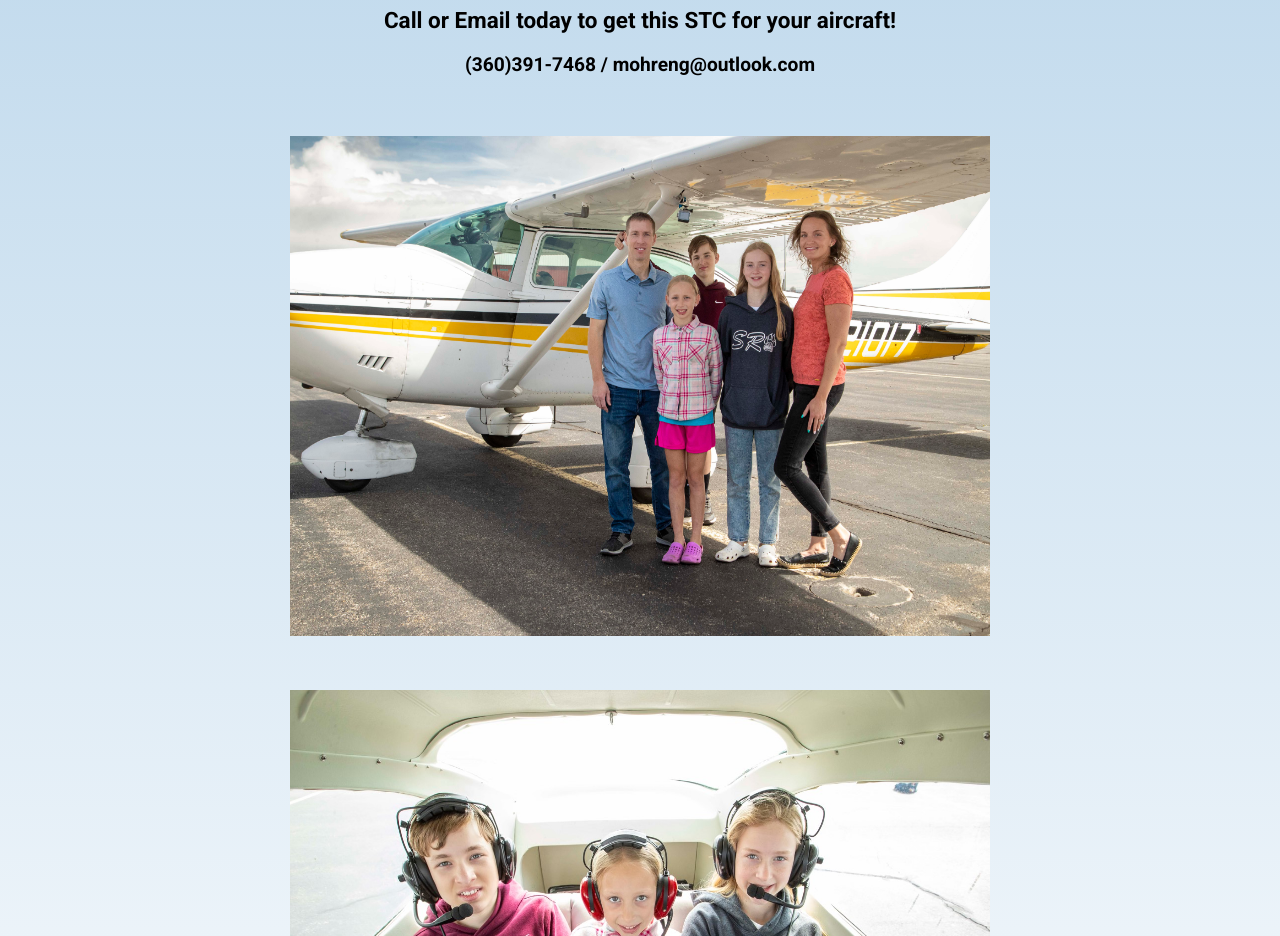
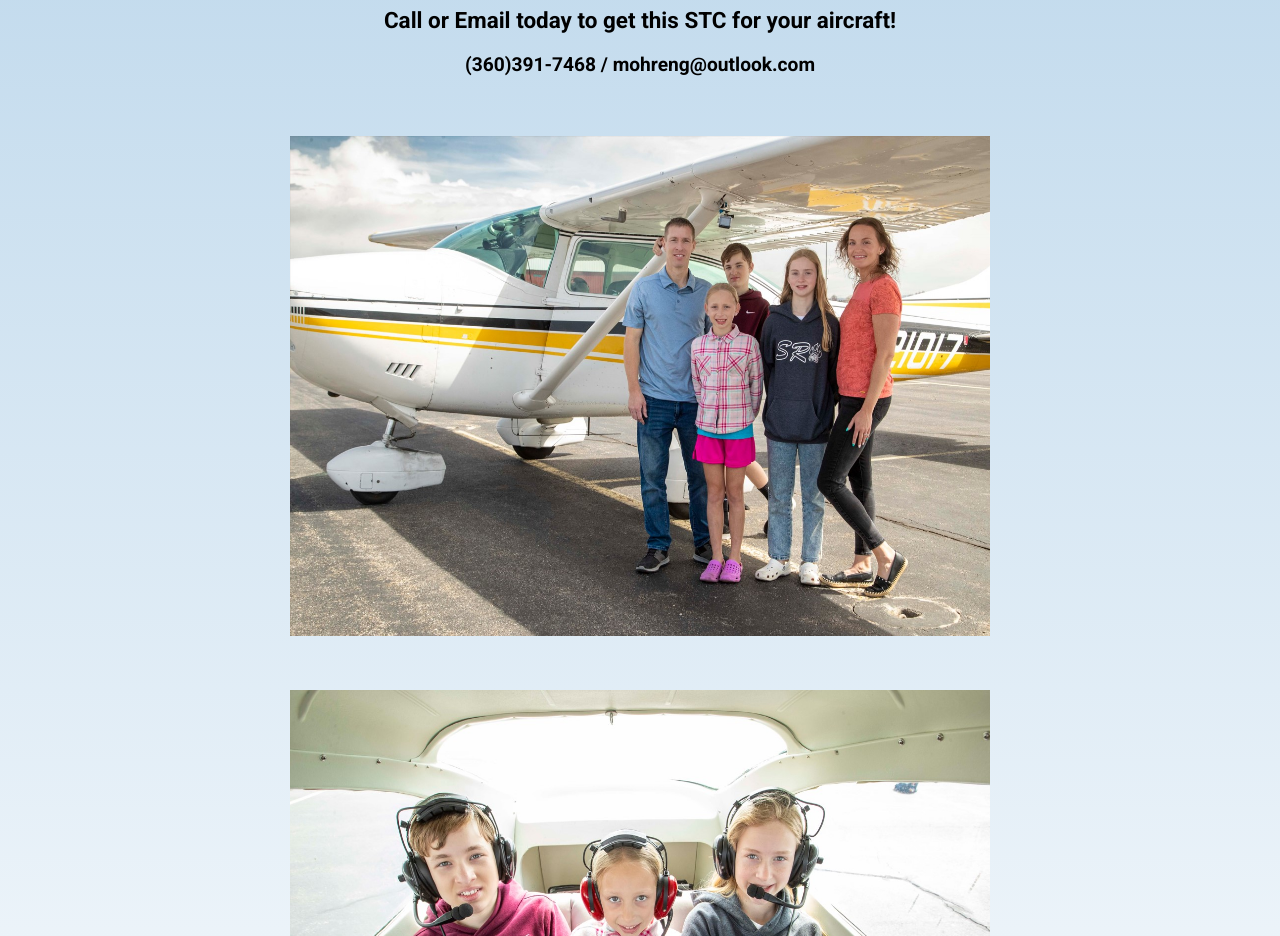
Before and after one commit to Twill1007/mohr_engineering, a Next.js app: page /work/stc in a window 1280 px wide. Shown: the part 2060-2996 px from the top of the page. Built offline with nearby package versions, Linux system fonts and the light colour scheme.

Commit message:
Family Outside of Plane Picture

```diff
--- a/src/app/work/stc/page.js
+++ b/src/app/work/stc/page.js
@@ -57,7 +57,7 @@ function STCPage() {
         <div>
           <Image
             // style={{ padding: "50px" }}
-            src="/A21I6288.jpg"
+            src="/familyOutsideOfPlane.jpg"
             width={700}
             height={500}
             priority={true} // {false} | {true}
```
Also changed, not shown: public/familyOutsideOfPlane.jpg (added).
